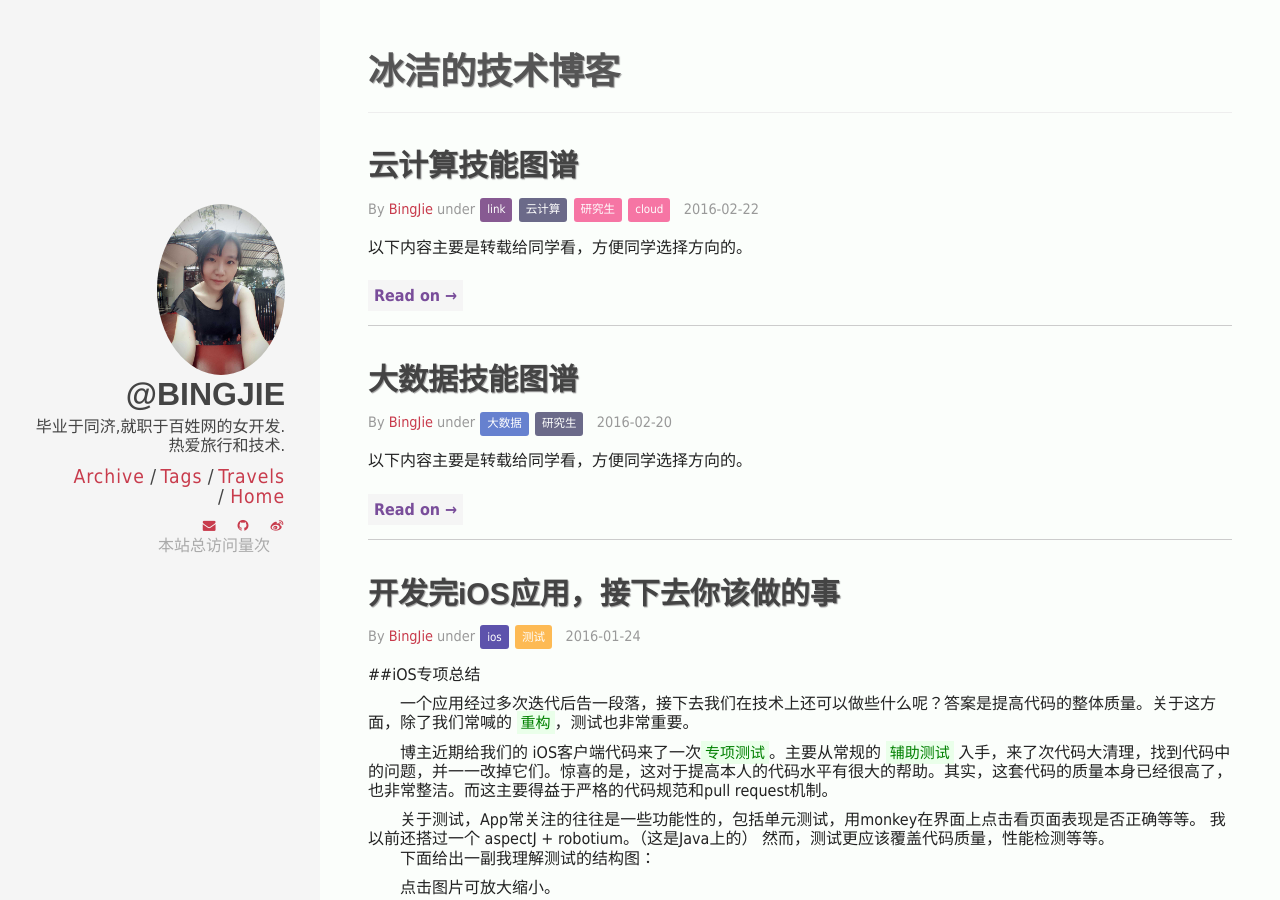
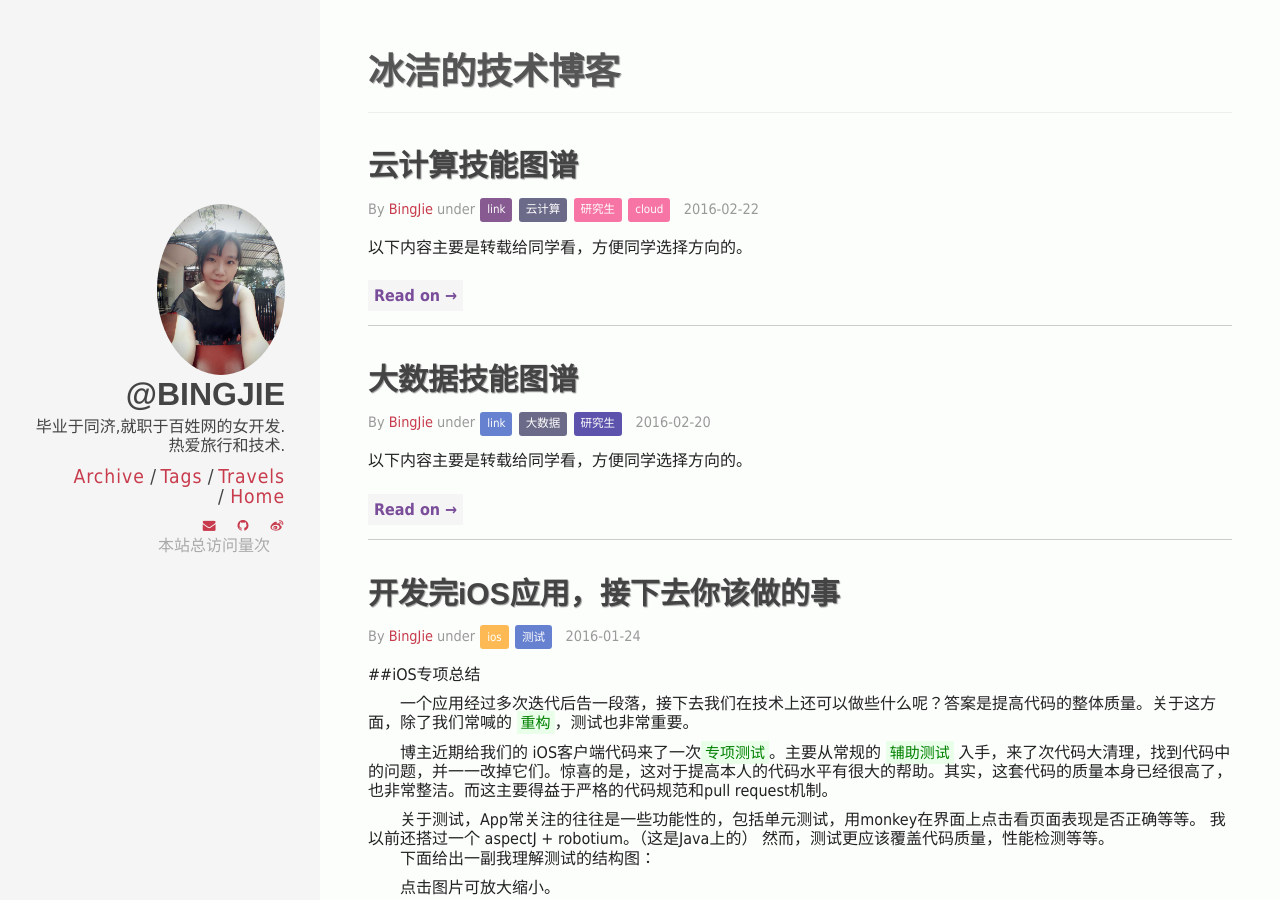
Before and after one commit to chaojimiaomiao/chaojimiaomiao.github.io, a Jekyll site: the page built from index.html, in a window 1280 px wide and 900 px high. Built offline with Jekyll 4.4.1, drawn with Linux system fonts in a browser that asks for light colours; comment, search, counter and statistics services are not loaded.

Commit message:
no message

```diff
--- a/_layouts/post.html
+++ b/_layouts/post.html
@@ -7,7 +7,6 @@ layout: default
   <header class="post-header">
     <h1>{{ page.title }}</h1>
     <p class="post-meta">{{ page.date | date: "%b %-d, %Y" }}{% if page.author %} • {{ page.author }}{% endif %}{% if page.meta %} • {{ page.meta }}{% endif %}</p>
-    <p>{{page.tags[0]}}</p>
   </header>
 
   <article class="post-content">
--- a/_posts/2016-02-20-bigdata.md
+++ b/_posts/2016-02-20-bigdata.md
@@ -2,7 +2,7 @@
 layout: post
 title:  "大数据技能图谱"
 modified:   2016-02-22
-tags: [大数据,研究生]
+tags: [link,大数据,研究生]
 comments: true
 ---
 以下内容主要是转载给同学看，方便同学选择方向的。
```
